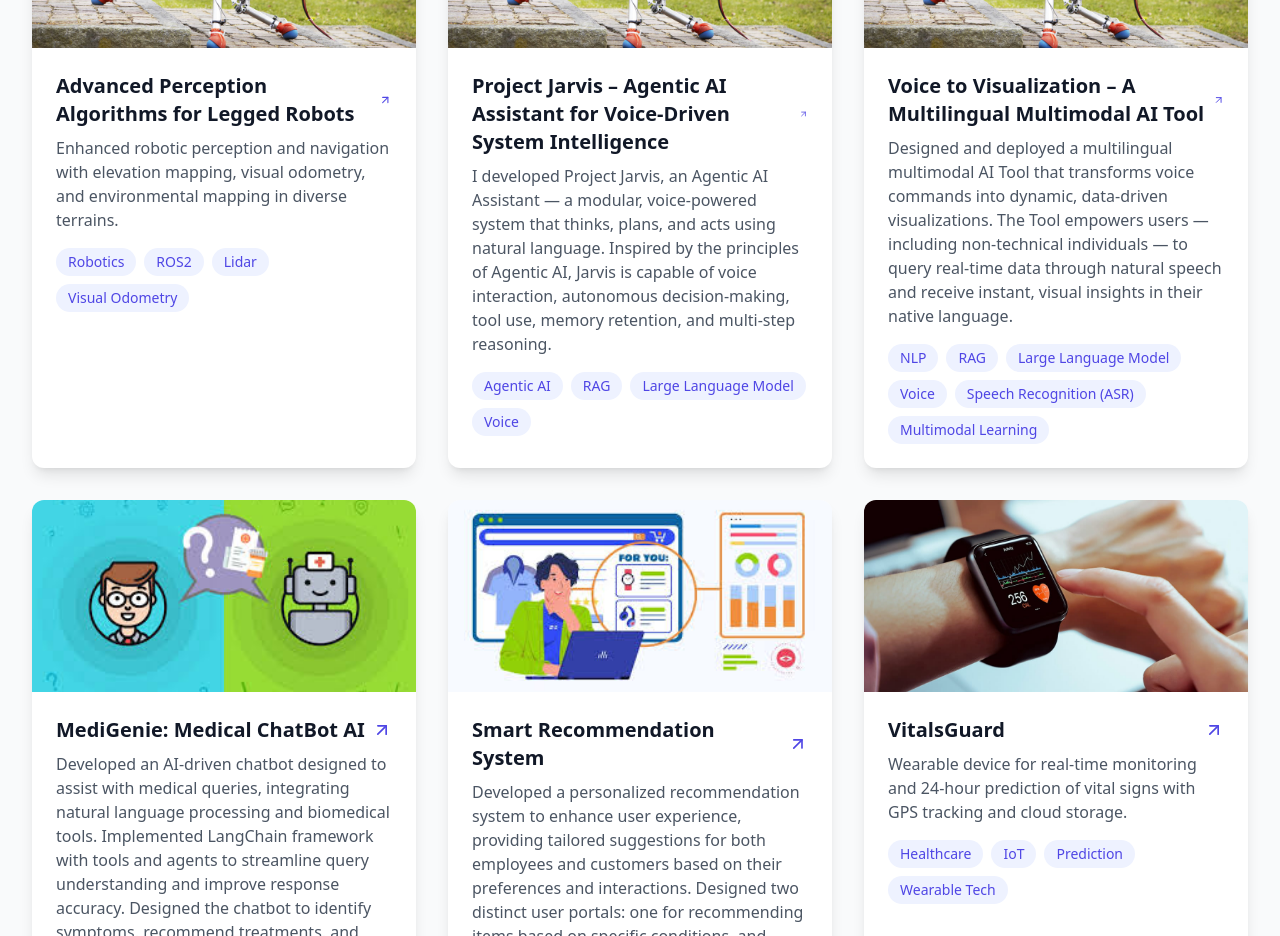
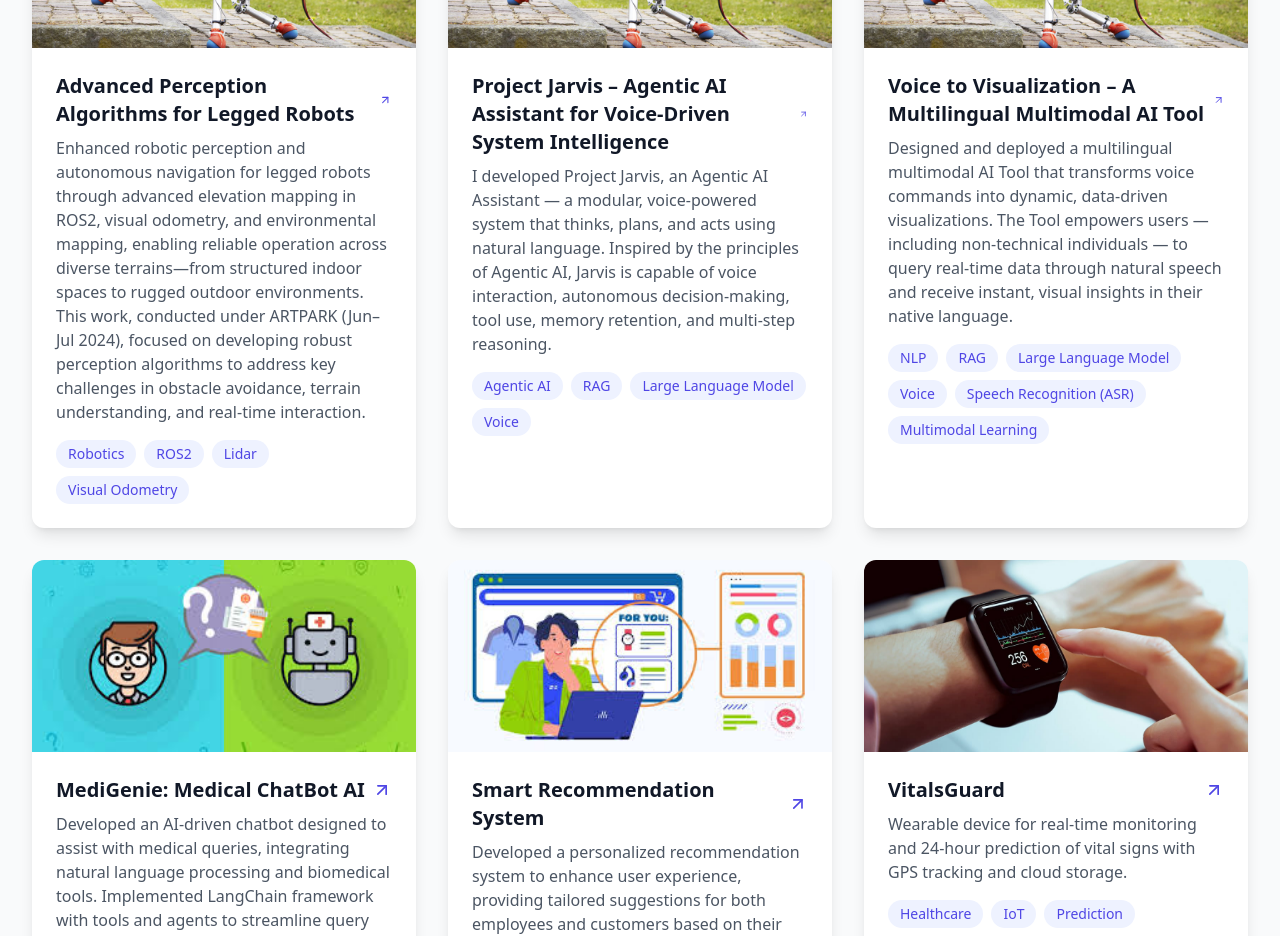
Before and after one commit to ZAPcodes/portfolio_akhil, a React (Vite) app: page / in a window 1280 px wide. Shown: the part 4100-5036 px from the top of the page. Built offline with nearby package versions, Linux system fonts and the light colour scheme.

Commit message:
Update Projects.tsx

```diff
--- a/src/components/Projects.tsx
+++ b/src/components/Projects.tsx
@@ -5,7 +5,7 @@ const projects = [
   {
     title: 'Advanced Perception Algorithms for Legged Robots',
     description:
-      'Enhanced robotic perception and navigation with elevation mapping, visual odometry, and environmental mapping in diverse terrains.',
+      'Enhanced robotic perception and autonomous navigation for legged robots through advanced elevation mapping in ROS2, visual odometry, and environmental mapping, enabling reliable operation across diverse terrains—from structured indoor spaces to rugged outdoor environments. This work, conducted under ARTPARK (Jun–Jul 2024), focused on developing robust perception algorithms to address key challenges in obstacle avoidance, terrain understanding, and real-time interaction.',
     image: "/leggedrobot.jpg",
     tags: ['Robotics', 'ROS2', 'Lidar', 'Visual Odometry'],
   },
```
